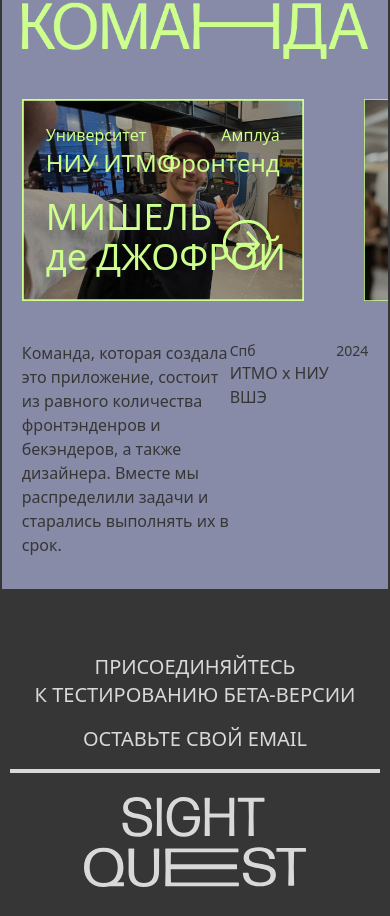
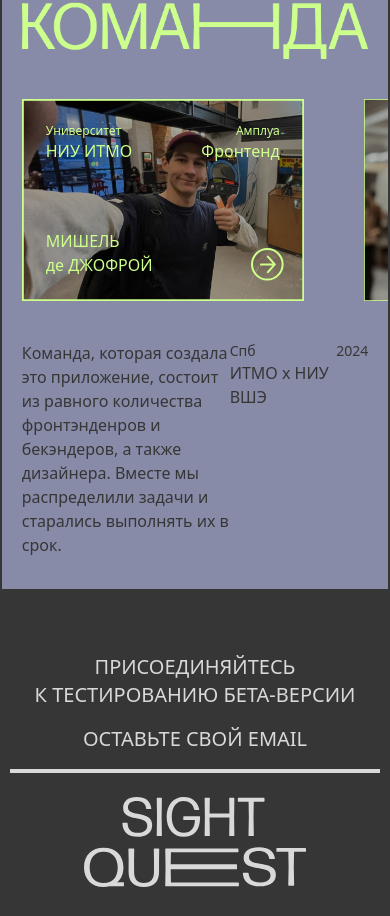
Before and after one commit to shampsdev/sightquest-web, a React (Vite) app: page / in a window 390 px wide. Shown: the part 3034-3950 px from the top of the page. Built offline with nearby package versions, Linux system fonts and the light colour scheme.

Commit message:
fixed person cards

```diff
--- a/src/modules/about-team/person-card.tsx
+++ b/src/modules/about-team/person-card.tsx
@@ -14,19 +14,21 @@ export const PersonCard = (props: PersonCardProps) => {
     <label className='text-primary'>
       <div className='relative'>
         <img className='w-full h-full' src={props.photo} />
-        <p className='absolute top-6 left-6'>
+        <p className='absolute top-6 left-6 xs:text-base text-xs'>
           Университет
           <br />
-          <span className='text-2xl'>{props.university}</span>
+          <span className='xs:text-2xl text-base'>
+            {props.university}
+          </span>
         </p>
 
-        <p className='absolute top-6 right-6 text-right'>
+        <p className='absolute top-6 right-6 text-right xs:text-base text-xs'>
           Амплуа
           <br />
-          <span className='text-2xl'>{props.amplua}</span>
+          <span className='xs:text-2xl text-base'>{props.amplua}</span>
         </p>
 
-        <p className='absolute bottom-6 left-6 text-4xl'>
+        <p className='absolute bottom-6 left-6 xs:text-4xl text-md'>
           {props.name}
           <br />
           {props.surname}
@@ -35,9 +37,9 @@ export const PersonCard = (props: PersonCardProps) => {
         <a
           href={props.url}
           target='_blank'
-          className='absolute right-10 bottom-10'
+          className='absolute right-5 bottom-5 xs:right-10 xs:bottom-10'
         >
-          <img className='scale-150' src={arrow} />
+          <img className='scale-100 xs:scale-150' src={arrow} />
         </a>
       </div>
     </label>
```
